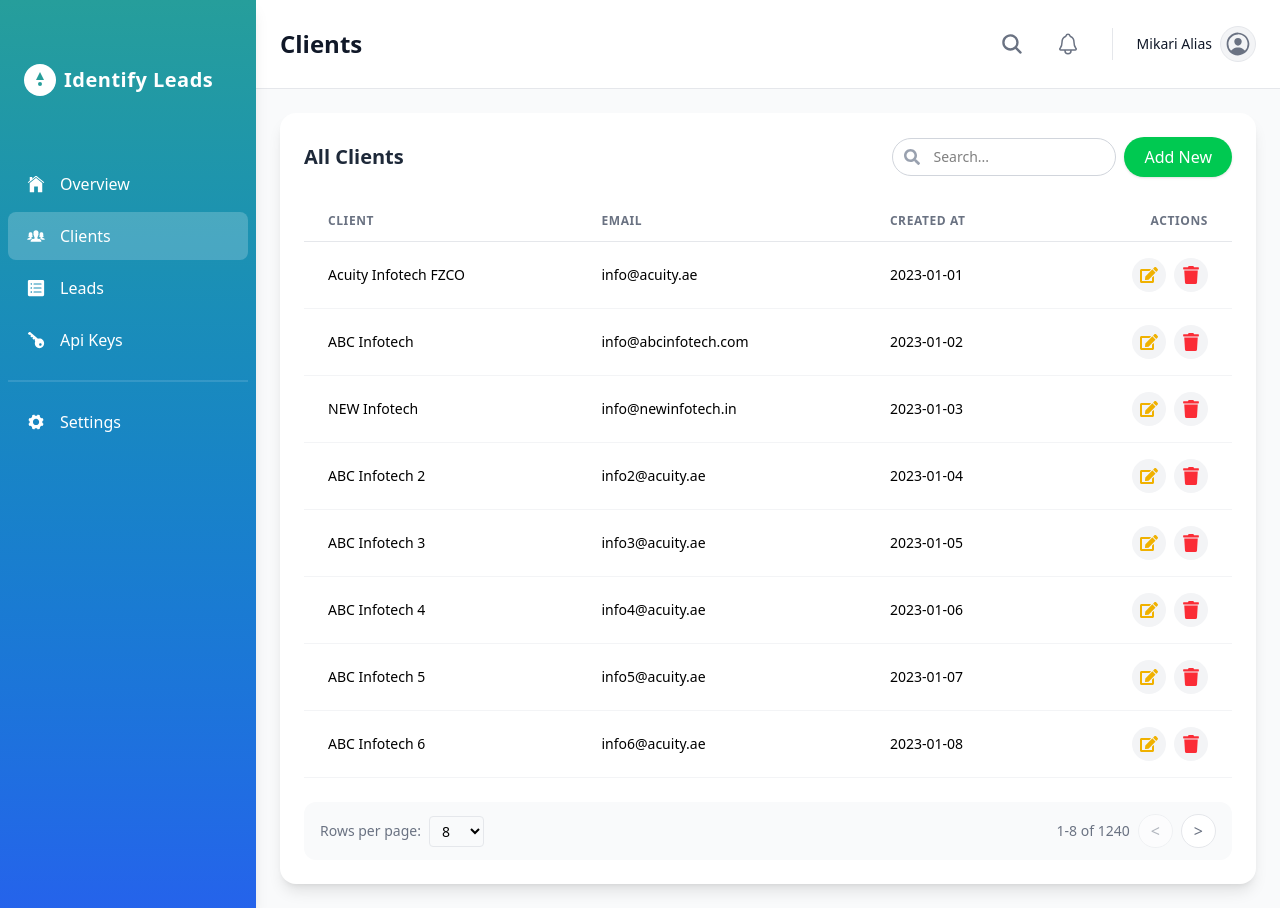
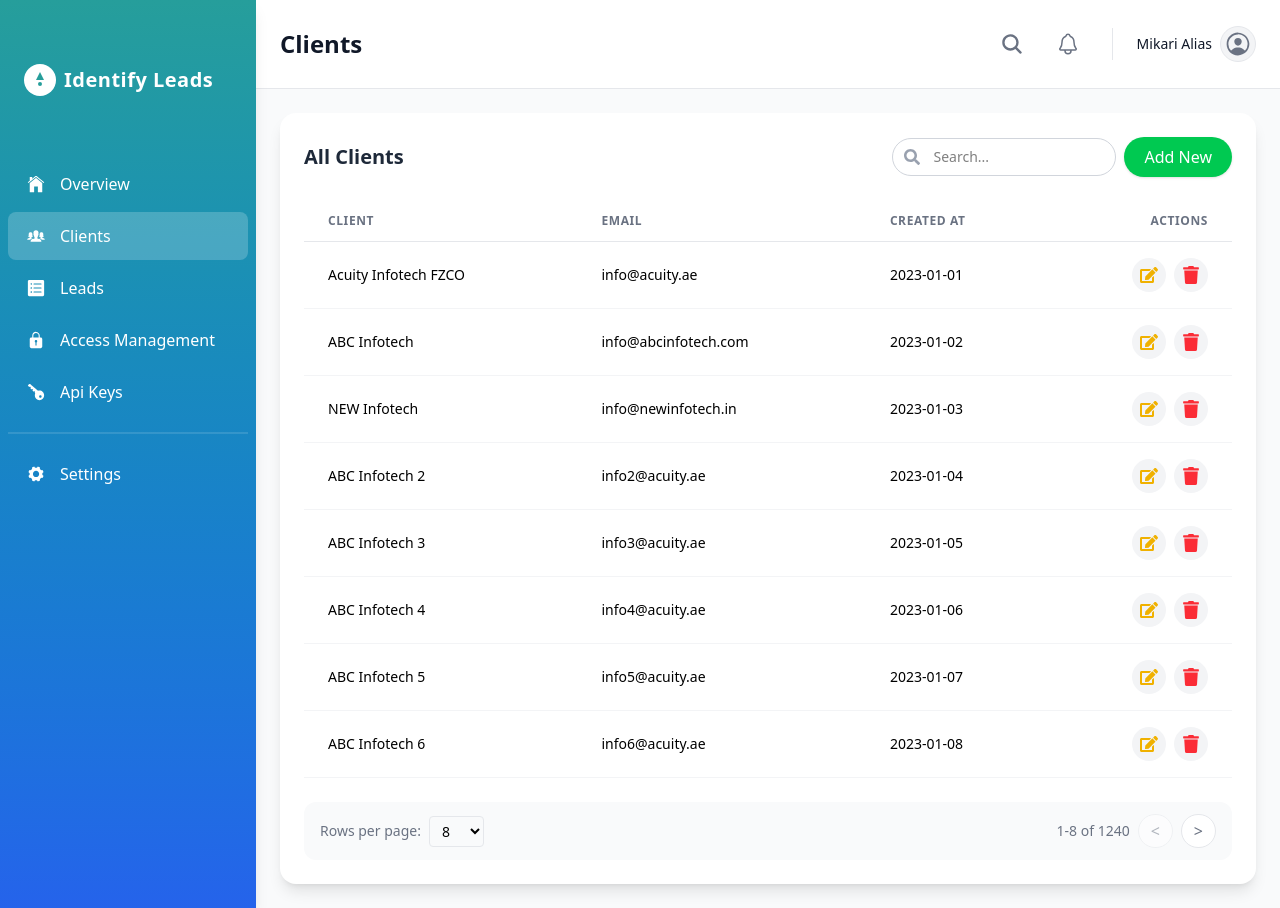
Before and after one commit to maker-dev/Leadro, a Next.js app in the folder client/: page /admin/clients in a window 1280 px wide. Built offline with nearby package versions, Linux system fonts and the light colour scheme.

Commit message:
ADD context for pages title

```diff
--- a/client/app/admin/clients/page.tsx
+++ b/client/app/admin/clients/page.tsx
@@ -1,7 +1,7 @@
 "use client";
 import Header from "@/components/layout/Header";
 import SideBar from "@/components/layout/SideBar";
-import { useState } from "react";
+import { useEffect, useState } from "react";
 import { FaEdit, FaTrash, FaSearch } from "react-icons/fa";
 import BaseTable, { BaseTableColumn } from "@/components/ui/tables/BaseTable";
 import FormModal, { FieldConfig } from "@/components/modals/FormModal";
@@ -10,6 +10,7 @@ import AddFormValues from "./types/AddClientType";
 import EditFormSchema from "./schemas/EditClientSchema";
 import EditFormValues from "./types/EditClientType";
 import ConfirmDeleteModal from "@/components/modals/ConfirmDeleteModal";
+import { usePageContext } from "@/context/PageTitleContext";
 
 const clientFields: FieldConfig[] = [
   {
@@ -133,6 +134,13 @@ const columns: BaseTableColumn[] = [
 ];
 
 function ClientsPage() {
+  const { setLabel, setTitle } = usePageContext();
+
+  useEffect(() => {
+    setLabel("Clients");
+    setTitle("Clients");
+  }, [setLabel, setTitle]);
+
   const [isAddClientOpen, setIsAddClientOpen] = useState(false);
   const [isEditClientOpen, setIsEditClientOpen] = useState(false);
   const [editingClient, setEditingClient] = useState<EditFormValues | null>(
--- a/client/app/admin/dashboard/page.tsx
+++ b/client/app/admin/dashboard/page.tsx
@@ -1,7 +1,16 @@
+"use client";
 import StatusCard from "@/components/ui/cards/StatusCard";
+import { usePageContext } from "@/context/PageTitleContext";
+import { useEffect } from "react";
 import { FaPlay, FaPause, FaStop, FaCheck, FaFlag } from "react-icons/fa";
 
 function DaschboardPage() {
+  const { setLabel, setTitle } = usePageContext();
+
+  useEffect(() => {
+    setLabel("Overview");
+    setTitle("Overview");
+  }, [setLabel, setTitle]);
   return (
     <div className="grid grid-cols-1 sm:grid-cols-2 md:grid-cols-3 lg:grid-cols-5 gap-4">
       <StatusCard label="Active" count={60} icon={<FaPlay />} color="blue" />
--- a/client/app/admin/layout.tsx
+++ b/client/app/admin/layout.tsx
@@ -1,91 +1,30 @@
 "use client";
-import { ReactNode, useEffect } from "react";
+import { ReactNode } from "react";
 import SideBar from "@/components/layout/SideBar";
 import Header from "@/components/layout/Header";
-import { usePathname } from "next/navigation";
 import { useState } from "react";
+import {
+  PageContextProvider,
+  usePageContext,
+} from "@/context/PageTitleContext";
 
-// const adminNavItems = [
-//   {
-//     label: "Overview",
-//     title: "Overview",
-//     path: "/admin/dashboard",
-//   },
-//   {
-//     label: "Clients",
-//     title: "Clients",
-//     path: "/admin/clients",
-//   },
-//   {
-//     label: "Leads",
-//     title: "Leads",
-//     path: "/admin/leads",
-//   },
-//   {
-//     label: "Api Keys",
-//     title: "Api Keys",
-//     path: "/admin/api-keys",
-//   },
-//   {
-//     label: "Settings",
-//     title: "Settings",
-//     path: "/admin/settings",
-//   },
-// ];
+export default function AdminLayout({ children }: { children: ReactNode }) {
+  return (
+    <PageContextProvider>
+      <LayoutContent>{children}</LayoutContent>
+    </PageContextProvider>
+  );
+}
 
-const adminNavItems = [
-  {
-    label: "Overview",
-    title: "Overview",
-    pattern: /^\/admin\/dashboard$/,
-  },
-  {
-    label: "Clients",
-    title: "Clients",
-    pattern: /^\/admin\/clients$/,
-  },
-  {
-    label: "Leads",
-    title: "Leads",
-    pattern: /^\/admin\/leads$/,
-  },
-  {
-    label: "Api Keys",
-    title: "Api Keys",
-    pattern: /^\/admin\/api-keys$/,
-  },
-  {
-    label: "Settings",
-    title: "Settings",
-    pattern: /^\/admin\/settings$/,
-  },
-];
-
-type NavItem = {
-  label: string;
-  title: string;
-  pattern: RegExp;
-};
-
-export default function ClientLayout({ children }: { children: ReactNode }) {
-  const pathname = usePathname(); // e.g. "/client/leads/view"
+function LayoutContent({ children }: { children: ReactNode }) {
   const [isLeftBarOpen, setIsLeftBarOpen] = useState(false);
-  const [navItem, setNavItem] = useState<NavItem | null>(null);
-
-  useEffect(() => {
-    if (!pathname) return;
-    const found = adminNavItems.find((item) => item.pattern.test(pathname));
-    setNavItem(found ?? null);
-  }, [pathname]);
-
-  const activeLabel = navItem?.label || "";
-  const title = navItem?.title || "";
+  const { title, label } = usePageContext();
 
   return (
     <div className="flex min-h-screen">
       {/* Sidebar */}
       <SideBar
-        activeLabel={activeLabel}
+        activeLabel={label}
         isOpen={isLeftBarOpen}
         onClose={() => setIsLeftBarOpen(!isLeftBarOpen)}
         role="admin"
--- a/client/app/client/dashboard/page.tsx
+++ b/client/app/client/dashboard/page.tsx
@@ -1,7 +1,16 @@
+"use client";
 import StatusCard from "@/components/ui/cards/StatusCard";
+import { usePageContext } from "@/context/PageTitleContext";
+import { useEffect } from "react";
 import { FaPlay, FaPause, FaStop, FaCheck, FaFlag } from "react-icons/fa";
 
 function DaschboardPage() {
+  const { setLabel, setTitle } = usePageContext();
+  useEffect(() => {
+    setLabel("Overview");
+    setTitle("Overview");
+  }, [setLabel, setTitle]);
+
   return (
     <div className="grid grid-cols-1 sm:grid-cols-2 md:grid-cols-3 lg:grid-cols-5 gap-4">
       <StatusCard label="Active" count={60} icon={<FaPlay />} color="blue" />
--- a/client/app/client/layout.tsx
+++ b/client/app/client/layout.tsx
@@ -1,120 +1,30 @@
 "use client";
-import { ReactNode, useEffect } from "react";
+import { ReactNode } from "react";
 import SideBar from "@/components/layout/SideBar";
 import Header from "@/components/layout/Header";
-import { usePathname } from "next/navigation";
 import { useState } from "react";
-
-// const clientNavItems = [
-//   {
-//     label: "Overview",
-//     title: "Overview",
-//     path: "/client/dashboard",
-//   },
-//   {
-//     label: "Leads",
-//     title: "Leads",
-//     path: "/client/leads",
-//   },
-//   {
-//     label: "Leads",
-//     title: "Create Lead",
-//     path: "/client/leads/create",
-//   },
-//   {
-//     label: "Leads",
-//     title: "Update Lead",
-//     path: "/client/leads/update/",
-//   },
-//   {
-//     label: "Leads",
-//     title: "View Lead",
-//     path: "/client/leads/view/",
-//   },
-//   {
-//     label: "Access Management",
-//     title: "Access Management",
-//     path: "/client/access-management",
-//   },
-//   {
-//     label: "Api Key",
-//     title: "Api Key",
-//     path: "/client/api-key",
-//   },
-//   {
-//     label: "Settings",
-//     title: "Settings",
-//     path: "/client/settings",
-//   },
-// ];
-const clientNavItems = [
-  {
-    label: "Overview",
-    title: "Overview",
-    pattern: /^\/client\/dashboard$/,
-  },
-  {
-    label: "Leads",
-    title: "Create Lead",
-    pattern: /^\/client\/leads\/create$/,
-  },
-  {
-    label: "Leads",
-    title: "Update Lead",
-    pattern: /^\/client\/leads\/update\/[^/]+$/,
-  },
-  {
-    label: "Leads",
-    title: "View Lead",
-    pattern: /^\/client\/leads\/view\/[^/]+$/,
-  },
-  {
-    label: "Leads",
-    title: "Leads",
-    pattern: /^\/client\/leads$/,
-  },
-  {
-    label: "Access Management",
-    title: "Access Management",
-    pattern: /^\/client\/access-management$/,
-  },
-  {
-    label: "Api Key",
-    title: "Api Key",
-    pattern: /^\/client\/api-key$/,
-  },
-  {
-    label: "Settings",
-    title: "Settings",
-    pattern: /^\/client\/settings$/,
-  },
-];
-
-type NavItem = {
-  label: string;
-  title: string;
-  pattern: RegExp;
-};
+import {
+  PageContextProvider,
+  usePageContext,
+} from "@/context/PageTitleContext";
 
 export default function ClientLayout({ children }: { children: ReactNode }) {
-  const pathname = usePathname(); // e.g. "/client/leads/view"
+  return (
+    <PageContextProvider>
+      <LayoutContent>{children}</LayoutContent>
+    </PageContextProvider>
+  );
+}
+
+function LayoutContent({ children }: { children: ReactNode }) {
   const [isLeftBarOpen, setIsLeftBarOpen] = useState(false);
-  const [navItem, setNavItem] = useState<NavItem | null>(null);
-
-  useEffect(() => {
-    if (!pathname) return;
-    const found = clientNavItems.find((item) => item.pattern.test(pathname));
-    setNavItem(found ?? null);
-  }, [pathname]);
-
-  const activeLabel = navItem?.label || "";
-  const title = navItem?.title || "";
+  const { title, label } = usePageContext();
 
   return (
     <div className="flex min-h-screen">
       {/* Sidebar */}
       <SideBar
-        activeLabel={activeLabel}
+        activeLabel={label}
         isOpen={isLeftBarOpen}
         onClose={() => setIsLeftBarOpen(!isLeftBarOpen)}
         role="client"
--- a/client/app/client/leads/create/page.tsx
+++ b/client/app/client/leads/create/page.tsx
@@ -1,6 +1,15 @@
+"use client";
+import { usePageContext } from "@/context/PageTitleContext";
 import CreateLeadForm from "./CreateLeadForm";
+import { useEffect } from "react";
 
 const CreateLeadPage = () => {
+  const { setLabel, setTitle } = usePageContext();
+
+  useEffect(() => {
+    setLabel("Leads");
+    setTitle("Create Lead");
+  }, [setLabel, setTitle]);
   return <CreateLeadForm />;
 };
 
--- a/client/app/client/leads/page.tsx
+++ b/client/app/client/leads/page.tsx
@@ -1,10 +1,11 @@
 "use client";
-import { useState } from "react";
+import { useEffect, useState } from "react";
 import { FaEdit, FaTrash, FaEye, FaDownload, FaSearch } from "react-icons/fa";
 import BaseTable, { BaseTableColumn } from "@/components/ui/tables/BaseTable";
 import ConfirmDeleteModal from "@/components/modals/ConfirmDeleteModal";
 import ConfirmDownloadModal from "@/components/modals/ConfirmDownloadModal";
 import Link from "next/link";
+import { usePageContext } from "@/context/PageTitleContext";
 
 // Fake data type
 const fakeLeads = [
@@ -107,6 +108,13 @@ const columns: BaseTableColumn[] = [
 ];
 
 const Leads = () => {
+  const { setLabel, setTitle } = usePageContext();
+
+  useEffect(() => {
+    setLabel("Leads");
+    setTitle("Leads");
+  }, [setLabel, setTitle]);
+
   const [page, setPage] = useState(1);
   const [rowsPerPage, setRowsPerPage] = useState(8);
   const totalRows = 1240; // Example total
--- a/client/app/client/leads/update/[id]/page.tsx
+++ b/client/app/client/leads/update/[id]/page.tsx
@@ -1,6 +1,15 @@
+"use client";
+import { usePageContext } from "@/context/PageTitleContext";
 import UpdateLeadForm from "./updateLeadForm";
+import { useEffect } from "react";
 
 const UpdateLeadPage = () => {
+  const { setLabel, setTitle } = usePageContext();
+
+  useEffect(() => {
+    setLabel("Leads");
+    setTitle("Update Lead");
+  }, [setLabel, setTitle]);
   return <UpdateLeadForm />;
 };
 
--- a/client/app/client/leads/view/[id]/page.tsx
+++ b/client/app/client/leads/view/[id]/page.tsx
@@ -1,6 +1,8 @@
 "use client";
 import { usePathname } from "next/navigation";
 import LeadDetails from "@/components/ui/cards/LeadDetails";
+import { useEffect } from "react";
+import { usePageContext } from "@/context/PageTitleContext";
 
 // Fake data type
 const fakeLeads = [
@@ -82,6 +84,12 @@ const fakeLeads = [
 ];
 
 const CreateLeadPage = () => {
+  const { setLabel, setTitle } = usePageContext();
+
+  useEffect(() => {
+    setLabel("Leads");
+    setTitle("View Lead");
+  }, [setLabel, setTitle]);
   const pathname = usePathname(); // e.g., /leads/update/123
   const segments = pathname.split("/");
   const lastParam = segments[segments.length - 1];
--- a/client/components/layout/SideBar.tsx
+++ b/client/components/layout/SideBar.tsx
@@ -6,6 +6,7 @@ import {
   IoIosListBox,
   IoIosKey,
   IoIosSettings,
+  IoIosLock,
 } from "react-icons/io";
 
 const adminNavItems = [
@@ -23,6 +24,11 @@ const adminNavItems = [
     label: "Leads",
     icon: <IoIosListBox className="w-5 h-5 text-white" />,
     href: "/admin/Leads",
+  },
+  {
+    label: "Access Management",
+    icon: <IoIosLock className="w-5 h-5 text-white" />,
+    href: "/admin/access-management",
   },
   {
     label: "Api Keys",
@@ -49,7 +55,7 @@ const clientNavItems = [
   },
   {
     label: "Access Management",
-    icon: <IoIosPeople className="w-5 h-5 text-white" />,
+    icon: <IoIosLock className="w-5 h-5 text-white" />,
     href: "/client/access-management",
   },
   {
--- /dev/null
+++ b/client/context/PageTitleContext.tsx
@@ -0,0 +1,35 @@
+// contexts/PageTitleContext.tsx
+import { createContext, useContext, useState } from "react";
+
+type PageContextType = {
+  label: string;
+  title: string;
+  setLabel: (label: string) => void;
+  setTitle: (title: string) => void;
+};
+
+const PageContext = createContext<PageContextType>({
+  label: "",
+  title: "",
+  setLabel: () => {},
+  setTitle: () => {},
+});
+
+export function PageContextProvider({
+  children,
+}: {
+  children: React.ReactNode;
+}) {
+  const [label, setLabel] = useState("");
+  const [title, setTitle] = useState("");
+
+  return (
+    <PageContext.Provider value={{ label, title, setLabel, setTitle }}>
+      {children}
+    </PageContext.Provider>
+  );
+}
+
+export function usePageContext() {
+  return useContext(PageContext);
+}
```
